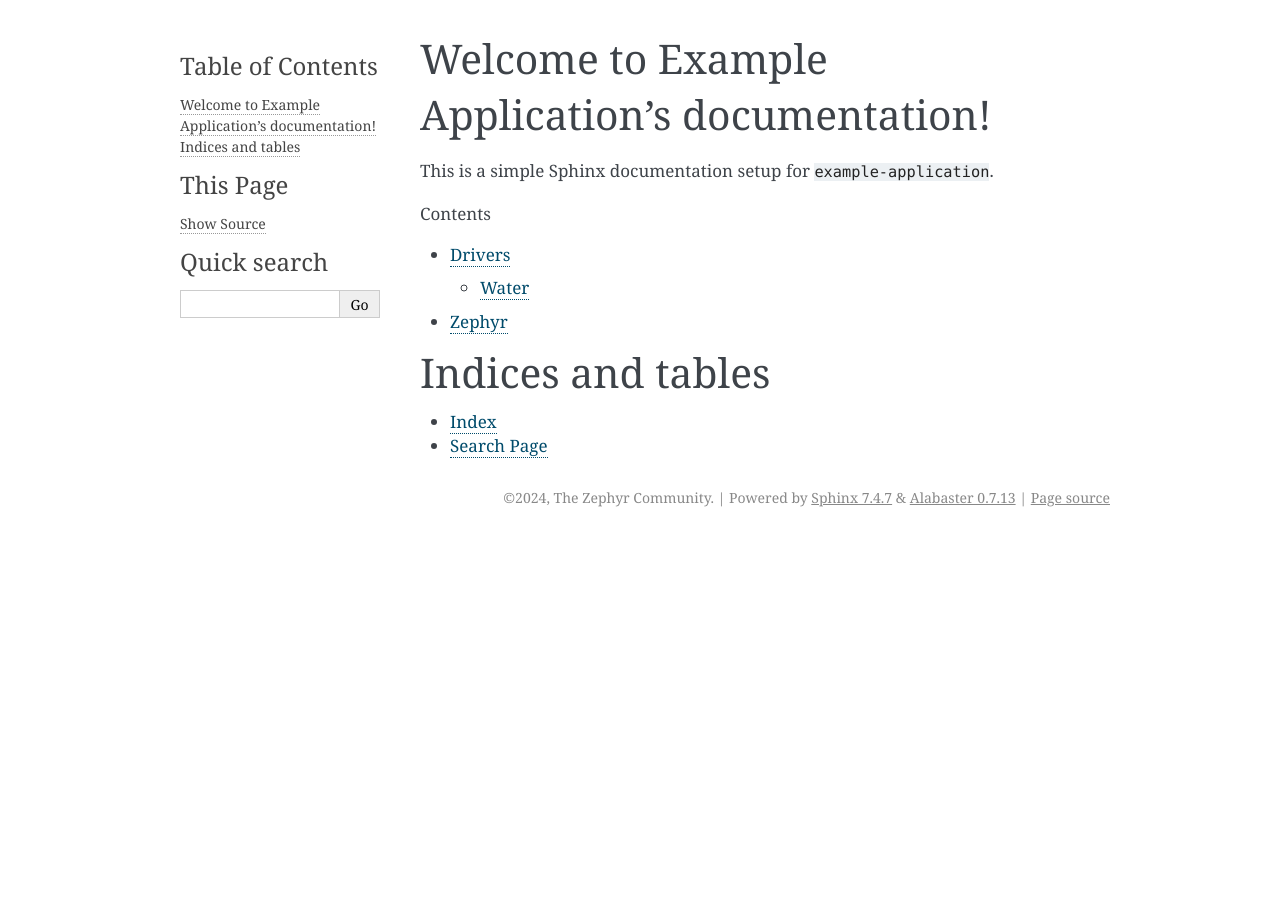
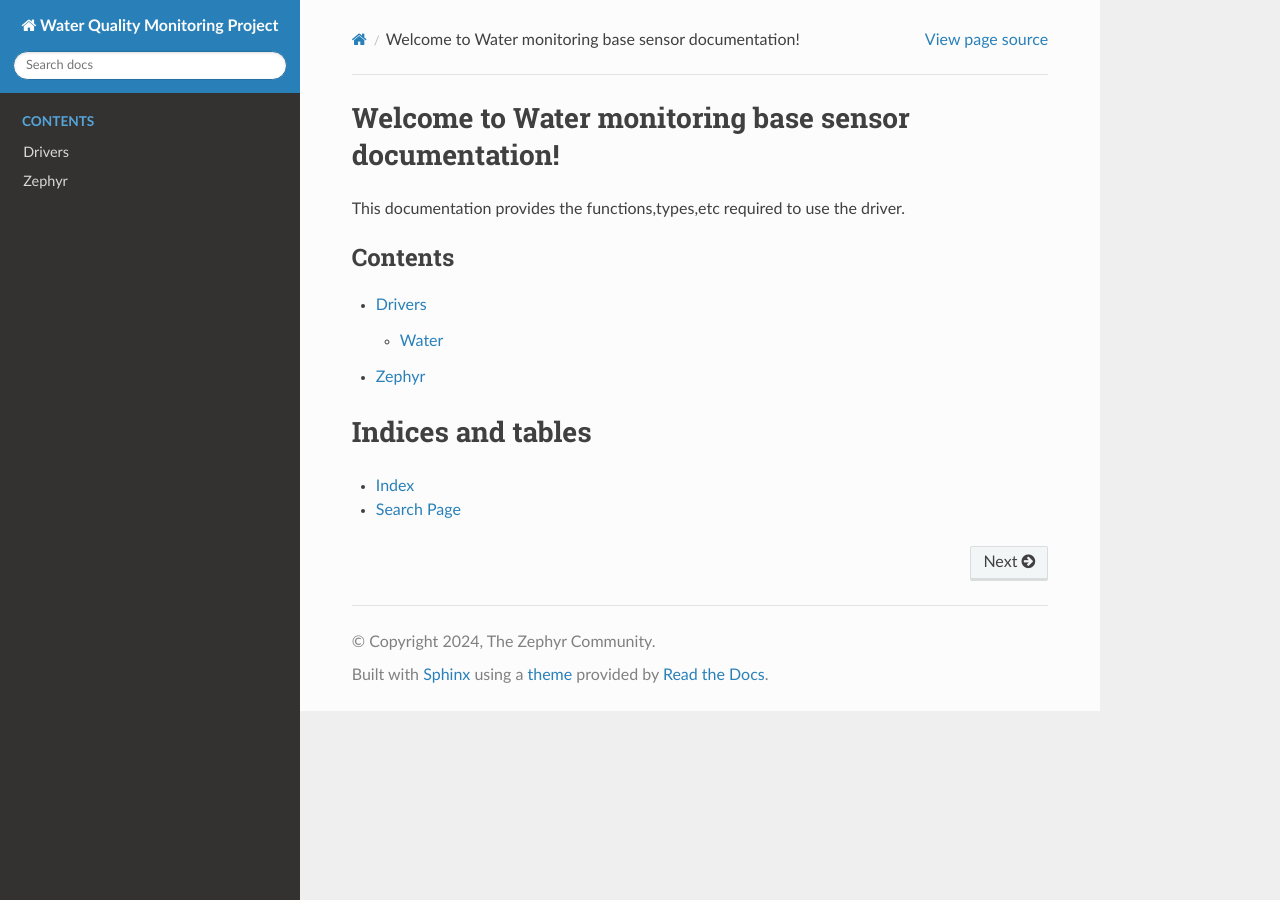
Before and after one commit to developer-c-py/water_monitoring_g6_base_station, a Sphinx documentation site: the page built from doc/index.rst, in a window 1280 px wide. Built offline with Sphinx 7.4.7 and the Read the Docs theme 2.0.0, drawn with Linux system fonts in a browser that asks for light colours.

```diff
--- a/doc/conf.py
+++ b/doc/conf.py
@@ -6,7 +6,7 @@
 # -- Project information -----------------------------------------------------
 # https://www.sphinx-doc.org/en/master/usage/configuration.html#project-information
 
-project = 'Example Application'
+project = 'Water Quality Monitoring Project'
 copyright = '2024, The Zephyr Community'
 author = 'The Zephyr Community'
 release = '1.0.0'
@@ -22,7 +22,7 @@
 # -- Options for HTML output -------------------------------------------------
 # https://www.sphinx-doc.org/en/master/usage/configuration.html#options-for-html-output
 
-html_theme = 'alabaster'
+html_theme = 'sphinx_rtd_theme'
 
 # -- Options for Intersphinx -------------------------------------------------
 # https://www.sphinx-doc.org/en/master/usage/extensions/intersphinx.html
--- a/doc/index.rst
+++ b/doc/index.rst
@@ -1,7 +1,7 @@
-Welcome to Example Application's documentation!
+Welcome to Water monitoring base sensor documentation!
 ===============================================
 
-This is a simple Sphinx documentation setup for ``example-application``.
+This documentation provides the functions,types,etc required to use the driver.
 
 .. toctree::
    :maxdepth: 2
--- a/doc/requirements.txt
+++ b/doc/requirements.txt
@@ -1,2 +1,3 @@
 Sphinx
 breathe
+sphinx-rtd-theme
```
